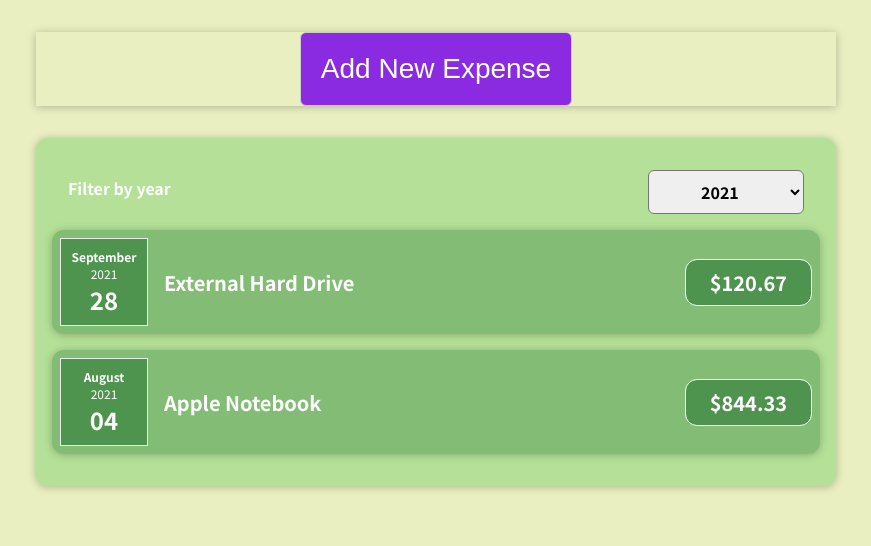
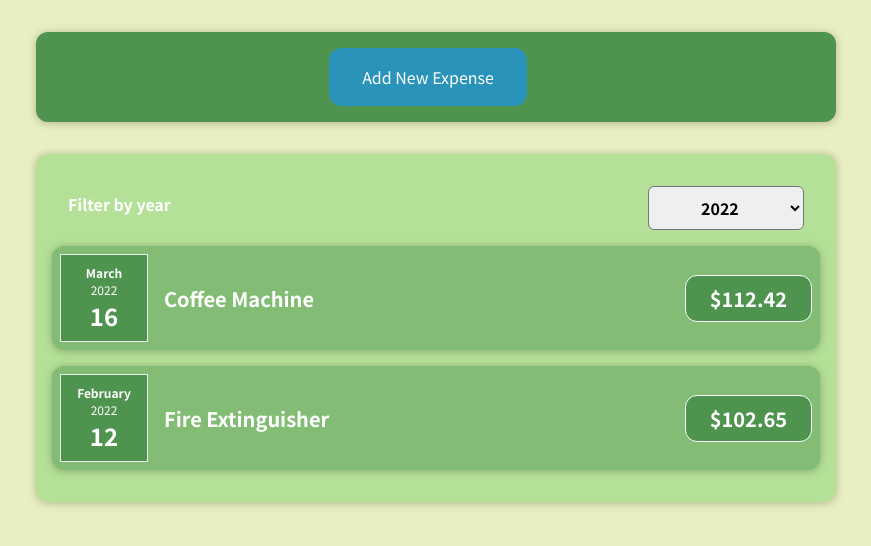
Before and after one commit to KAD105/to-do-list, a React (Create React App) app: page / in a window 1280 px wide. Shown: the top 546 px of the page, without its empty margins (204-1075 px from the left). Built offline with nearby package versions, Linux system fonts and the light colour scheme.

Commit message:
cancel button added

```diff
--- a/src/components/Expenses/Expenses.js
+++ b/src/components/Expenses/Expenses.js
@@ -5,7 +5,7 @@ import Card from "../UI/Card";
 import "./Expenses.css";
 
 const Expenses = (props) => {
-  const [filterdYear, setFilterdYear] = useState("2021");
+  const [filterdYear, setFilterdYear] = useState("2022");
   const filterChangeHandler = (selectedYear) => {
     setFilterdYear(selectedYear);
   };
--- a/src/components/NewExpense/ExpenseForm.js
+++ b/src/components/NewExpense/ExpenseForm.js
@@ -68,6 +68,9 @@ const ExpenseForm = (props) => {
       </div>
       <div className="new-expense__action">
         <button type="submit">Add an Item</button>
+        <button type="button" onClick={props.onCancel}>
+          Cancel
+        </button>
       </div>
     </form>
   );
--- a/src/components/NewExpense/NewExpense.css
+++ b/src/components/NewExpense/NewExpense.css
@@ -1,15 +1,43 @@
 .new-expense {
+  background-color: #4e944f;
+  padding: 1rem;
+  margin: 2rem auto;
   width: 50rem;
   max-width: 95%;
-  margin: 2rem auto;
+  border-radius: 12px;
   text-align: center;
   box-shadow: 0 1px 8px rgba(0, 0, 0, 0.25);
 }
 
-.new-expense__action {
-  text-align: right;
+.new-expense button {
+  font: inherit;
+  cursor: pointer;
+  padding: 1rem 2rem;
+  border: 1px solid #2a93b9;
+  background-color: #2a93b9;
+  color: white;
+  border-radius: 12px;
+  margin-right: 1rem;
 }
 
+.new-expense button:hover,
+.new-expense button:active {
+  background-color: #074e67;
+  border-color: #074e67;
+}
+
+.new-expense button.alternative {
+  color: #074e67;
+  border-color: transparent;
+  background-color: transparent;
+}
+
+.new-expense button.alternative:hover,
+.new-expense button.alternative:active {
+  background-color: #074e67;
+}
+
+/*
 .add_btn {
   padding: 20px;
   background-color: blueviolet;
@@ -17,4 +45,4 @@
   font-size: 28px;
   border-radius: 6px;
   border: 1px solid #ccc;
-}
+} */
--- a/src/components/NewExpense/NewExpense.js
+++ b/src/components/NewExpense/NewExpense.js
@@ -11,20 +11,28 @@ const NewExpense = (props) => {
     };
 
     props.onAddExpenseData(expenseData);
+    setIsEditing(false);
   };
 
   const startEditingHandler = () => {
     setIsEditing(true);
   };
 
+  const cancelEditingHandler = () => {
+    setIsEditing(false);
+  };
+
   return (
     <div className="new-expense">
       {!isEditing && (
-        <button className="add_btn" onClick={startEditingHandler}>
-          Add New Expense
-        </button>
+        <button onClick={startEditingHandler}>Add New Expense</button>
       )}
-      {isEditing && <ExpenseForm onSaveExpenseData={saveDataHandler} />}
+      {isEditing && (
+        <ExpenseForm
+          onCancel={cancelEditingHandler}
+          onSaveExpenseData={saveDataHandler}
+        />
+      )}
     </div>
   );
 };
```
